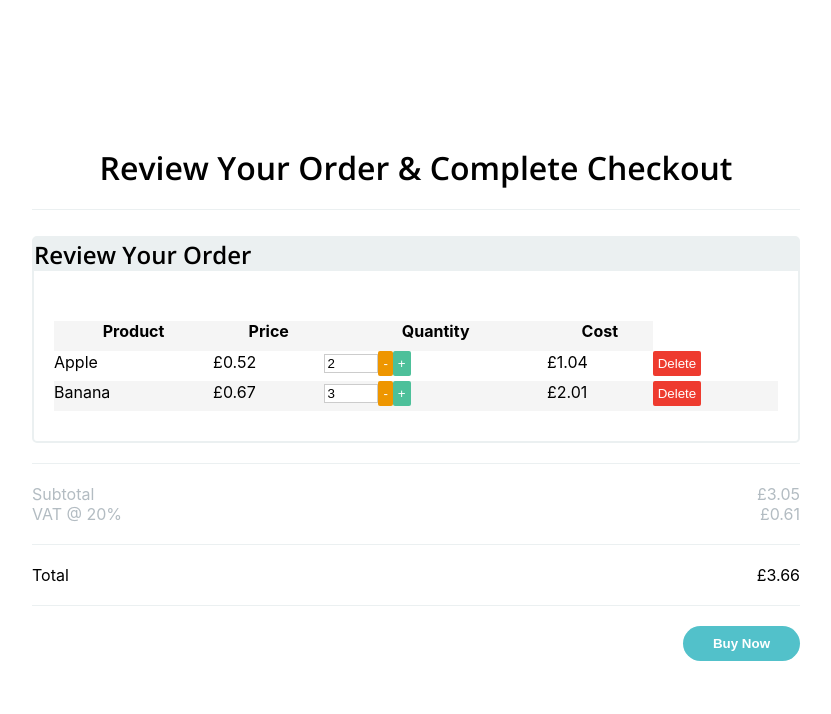
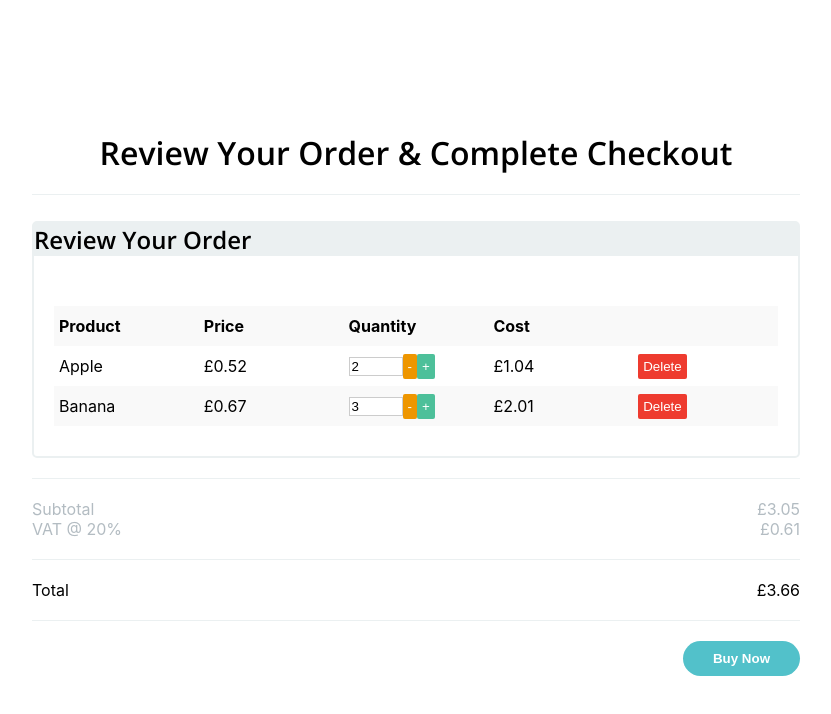
Before and after one commit to JosBogan/CodeTest, a React (Create React App) app: page / in a window 1280 px wide. Shown: the top 714 px of the page, without its empty margins (224-1055 px from the left). Built offline with nearby package versions, Linux system fonts and the light colour scheme.

Commit message:
more table css changes - fixed width for column

```diff
--- a/src/App.css
+++ b/src/App.css
@@ -35,11 +35,17 @@ thead {
 }
 
 tr {
-  height: 30px
+  height: 40px;
+  text-align: left;
+}
+
+td, th {
+  padding-left: 5px;
+  vertical-align: middle;
 }
 
 tr:nth-last-child(odd) {
-  background-color: #f5f5f5;
+  background-color: #f9f9f9;
 }
 
 .basket_total_section {
--- a/src/components/OrderTable.js
+++ b/src/components/OrderTable.js
@@ -56,6 +56,7 @@ const OrderTable = ({ products, setProducts }) => {
               <th>Price</th>
               <th>Quantity</th>
               <th>Cost</th>
+              <th></th>
             </tr>
           </thead>
           <tbody>
--- a/src/index.css
+++ b/src/index.css
@@ -27,6 +27,10 @@ table, caption, tbody, tfoot, thead, tr, th, td {
   border:none;
 }
 
+table {
+  table-layout: fixed;
+}
+
 button {
   border: none;
   color: #ffffff;
```
